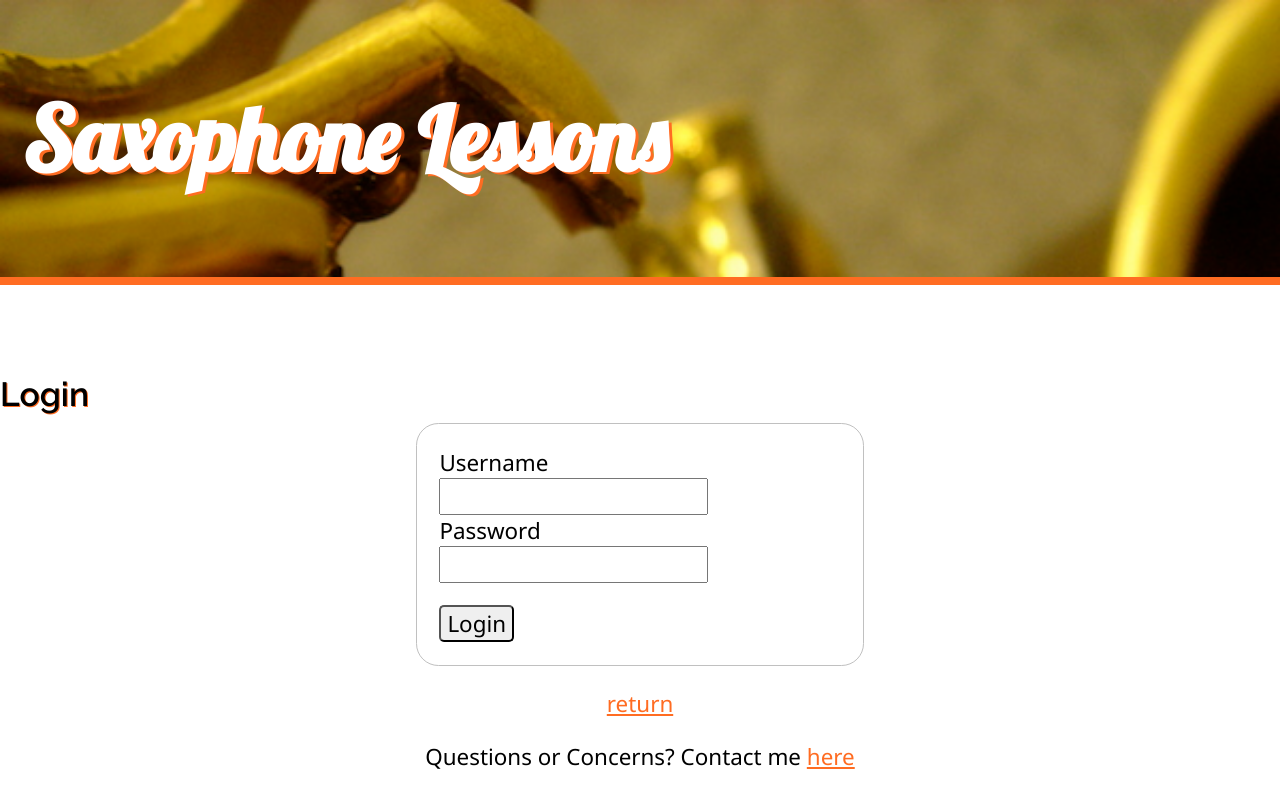
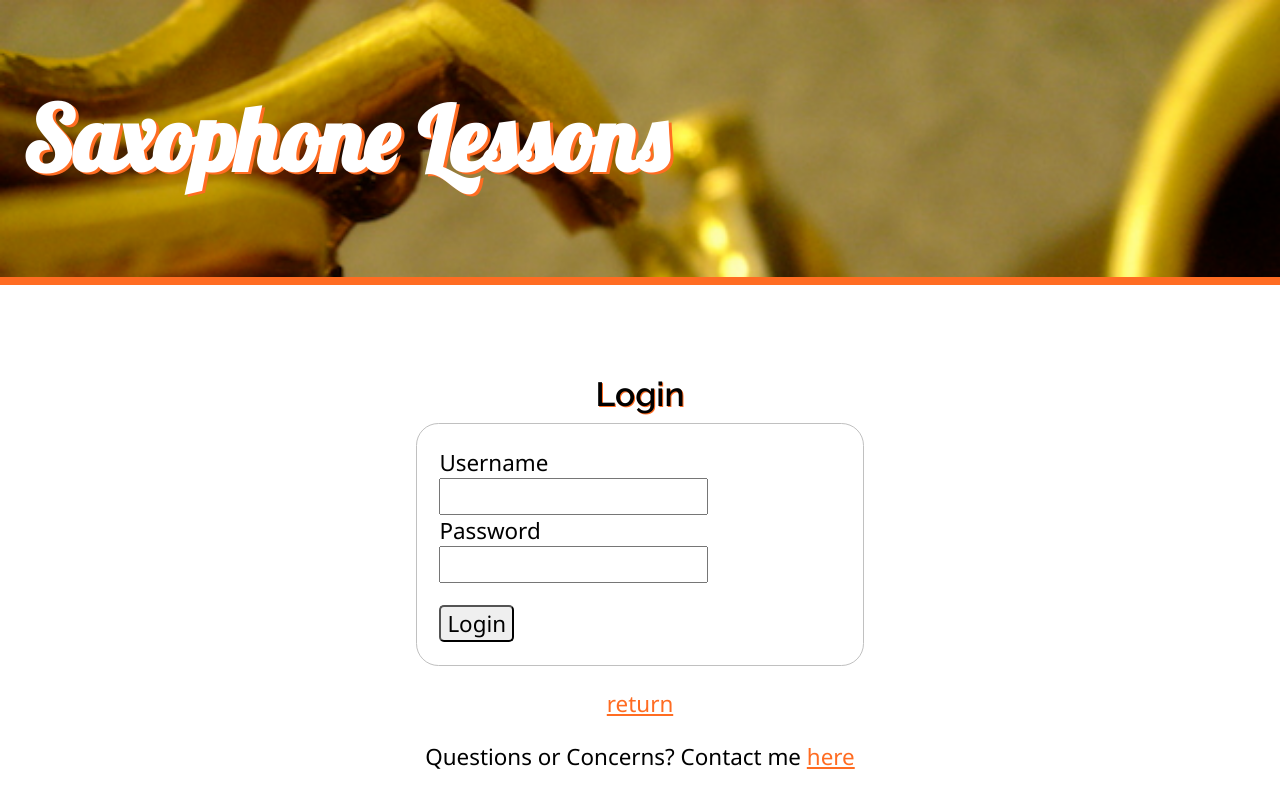
Before and after one commit to ab7/alexbakersax, a Python web app: template templates/login.html in a window 1280 px wide. Run offline with Jinja, Linux system fonts and the light colour scheme; the template is opened without the code that fills it, so the values that code supplies are empty; some libraries are stand-ins or nearby versions.

Commit message:
minor styling additions

```diff
--- a/static/main.css
+++ b/static/main.css
@@ -395,19 +395,23 @@ footer a:visited {
   color: rgba(255, 108, 34, 1);
 }
 
-/**## LOGIN PAGE ##**/
-.login {
+/**## LOGIN AND SIGNUP ##**/
+.formTitle {
+  text-align: center;
+}
+
+fieldset {
   border-radius: 1em;
   margin: 1em auto;
   padding: 1em;
   width: 35%;
 }
 
-.login input {
+fieldset input {
   display: block;
 }
 
-.login button {
+fieldset button {
   border-radius: 5px;
   margin-top: 1em;
   outline: none;
@@ -423,6 +427,11 @@ footer a:visited {
 #return:visited {
   color: rgba(255, 108, 34, 1);
 }
+
+.error {
+  color: red;
+}
+
 
 /**********Media Queries**********/
 
```
